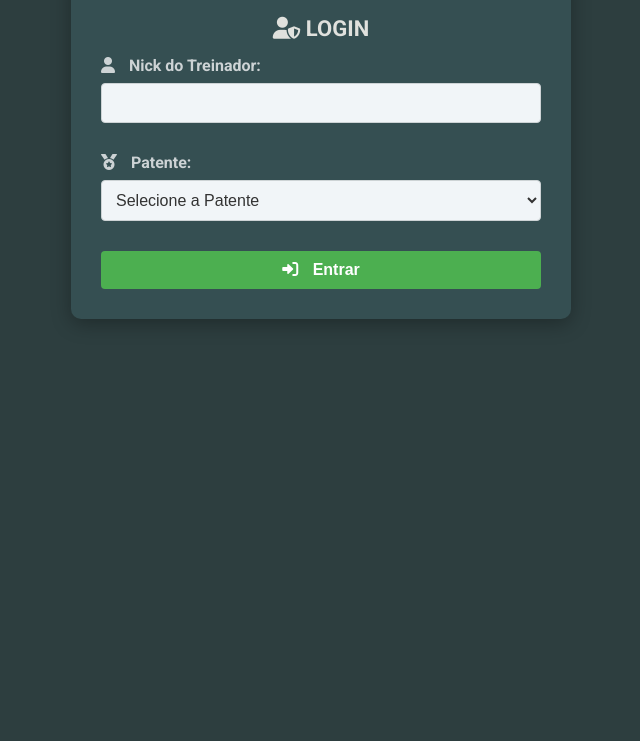
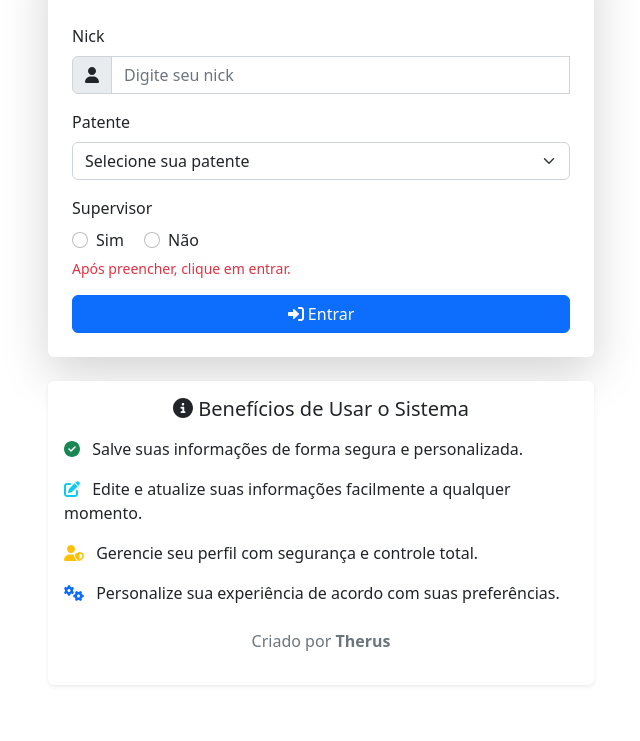
Before and after one commit to marcosafeitosa/automatizacao-treinos, a plain HTML site: page index.html in a window 1280 px wide. Shown: the part 59-800 px from the top of the page, without its empty margins (319-959 px from the left). Drawn offline with nearby package versions, Linux system fonts and the light colour scheme.

Commit message:
Atualizar o index.html

```diff
--- a/index.html
+++ b/index.html
@@ -1,50 +1,100 @@
 <!DOCTYPE html>
-<html lang="pt-BR">
+<html lang="pt-br">
 <head>
     <meta charset="UTF-8">
     <meta name="viewport" content="width=device-width, initial-scale=1.0">
     <title>Tela de Login</title>
-    <link rel="stylesheet" href="styles.css">
-    <link rel="stylesheet" href="https://cdnjs.cloudflare.com/ajax/libs/font-awesome/6.0.0-beta3/css/all.min.css">
-    <link rel="preconnect" href="https://fonts.googleapis.com">
-    <link rel="stylesheet" href="https://fonts.googleapis.com/css2?family=Roboto:wght@400;700&display=swap">
+    <link rel="stylesheet" href="https://cdn.jsdelivr.net/npm/bootstrap@5.2.3/dist/css/bootstrap.min.css">
+    <link rel="stylesheet" href="https://cdnjs.cloudflare.com/ajax/libs/font-awesome/6.2.0/css/all.min.css">
+    <link rel="stylesheet" href="style.css">
 </head>
 <body>
-    <div class="login-container">
-        <h1><i class="fas fa-user-shield"></i> Login</h1>
-        <form id="loginForm">
-            <div class="form-group">
-                <label for="nick"><i class="fas fa-user"></i> Nick do Treinador:</label>
-                <input type="text" id="nick" required>
+    <div class="container">
+        <div class="row justify-content-center">
+            <div class="col-md-6">
+                <div class="card shadow-lg border-0">
+                    <div class="card-header bg-primary text-white text-center">
+                        <h3><i class="fas fa-user-lock"></i> Login</h3>
+                    </div>
+                    <div class="card-body p-4">
+                        <form id="loginForm" novalidate>
+                            <div class="mb-3">
+                                <label for="nick" class="form-label">Nick</label>
+                                <div class="input-group">
+                                    <span class="input-group-text"><i class="fas fa-user"></i></span>
+                                    <input type="text" class="form-control" id="nick" aria-describedby="nickHelp" placeholder="Digite seu nick" required>
+                                    <div class="invalid-feedback">Por favor, insira seu nick.</div>
+                                </div>
+                            </div>
+                            <div class="mb-3">
+                                <label for="opcao1" class="form-label">Patente</label>
+                                <select class="form-select" id="opcao1" required>
+                                    <option value="">Selecione sua patente</option>
+                                    <option value="terceiro-sargento">Terceiro Sargento</option>
+                                    <option value="segundo-sargento">Segundo Sargento</option>
+                                    <option value="primeiro-sargento">Primeiro Sargento</option>
+                                    <option value="subtenente">Subtenente</option>
+                                    <option value="aluno-espcex">Aluno da EsPCEx</option>
+                                    <option value="cadete">Cadete da AMAN</option>
+                                    <option value="aspirante">Aspirante-a-Oficial</option>
+                                    <option value="segundo-tenente">Segundo Tenente</option>
+                                    <option value="primeiro-tenente">Primeiro Tenente</option>
+                                    <option value="capitao">Capitão</option>
+                                    <option value="major">Major</option>
+                                    <option value="tenente-coronel">Tenente-Coronel</option>
+                                    <option value="coronel">Coronel</option>
+                                    <option value="gdb">General de Brigada</option>
+                                    <option value="gdd">General de Divisão</option>
+                                    <option value="gde">General de Exército</option>
+                                </select>
+                                <div class="invalid-feedback">Por favor, selecione sua patente.</div>
+                            </div>
+                            <div class="mb-3">
+                                <label for="supervisor" class="form-label">Supervisor</label>
+                                <div>
+                                    <div class="form-check form-check-inline">
+                                        <input class="form-check-input" type="radio" name="supervisor" id="supervisorSim" value="sim" required>
+                                        <label class="form-check-label" for="supervisorSim">Sim</label>
+                                    </div>
+                                    <div class="form-check form-check-inline">
+                                        <input class="form-check-input" type="radio" name="supervisor" id="supervisorNao" value="nao" required>
+                                        <label class="form-check-label" for="supervisorNao">Não</label>
+                                    </div>
+                                    <div class="invalid-feedback d-block">Após preencher, clique em entrar.</div>
+                                </div>
+                            </div>
+                            <button type="submit" class="btn btn-primary w-100"><i class="fas fa-sign-in-alt"></i> Entrar</button>
+                        </form>
+                    </div>
+                </div>
+
+                <!-- Container de Informações -->
+                <div class="card mt-4 shadow-sm border-0">
+                    <div class="card-body">
+                        <h5 class="card-title text-center mb-3"><i class="fas fa-info-circle"></i> Benefícios de Usar o Sistema</h5>
+                        <ul class="list-unstyled">
+                            <li class="mb-3">
+                                <i class="fas fa-check-circle text-success me-2"></i> Salve suas informações de forma segura e personalizada.
+                            </li>
+                            <li class="mb-3">
+                                <i class="fas fa-edit text-info me-2"></i> Edite e atualize suas informações facilmente a qualquer momento.
+                            </li>
+                            <li class="mb-3">
+                                <i class="fas fa-user-shield text-warning me-2"></i> Gerencie seu perfil com segurança e controle total.
+                            </li>
+                            <li class="mb-3">
+                                <i class="fas fa-cogs text-primary me-2"></i> Personalize sua experiência de acordo com suas preferências.
+                            </li>
+                        </ul>
+                        <p class="text-muted text-center mt-4">Criado por <strong>Therus</strong></p>
+                    </div>
+                </div>
             </div>
-
-            <div class="form-group">
-                <label for="patente"><i class="fas fa-medal"></i> Patente:</label>
-                <select id="patente" required>
-                    <option value="">Selecione a Patente</option>
-                    <option value="Terceiro Sargento">Terceiro Sargento</option>
-                    <option value="Segundo Sargento">Segundo Sargento</option>
-                    <option value="Primeiro Sargento">Primeiro Sargento</option>
-                    <option value="Subtenente">Subtenente</option>
-                    <option value="Aluno da EsPCEx">Aluno da EsPCEx</option>
-                    <option value="Cadete da AMAN">Cadete da AMAN</option>
-                    <option value="Aspirante-a-Oficial">Aspirante-a-Oficial</option>
-                    <option value="Segundo Tenente">Segundo Tenente</option>
-                    <option value="Primeiro Tenente">Primeiro Tenente</option>
-                    <option value="Capitão">Capitão</option>
-                    <option value="Major">Major</option>
-                    <option value="Tenente-Coronel">Tenente-Coronel</option>
-                    <option value="Coronel">Coronel</option>
-                    <option value="General de Brigada">General de Brigada</option>
-                    <option value="General de Divisão">General de Divisão</option>
-                    <option value="General de Exército">General de Exército</option>
-                </select>
-            </div>
-
-            <button type="submit"><i class="fas fa-sign-in-alt"></i> Entrar</button>
-        </form>
+        </div>
     </div>
 
+    <script src="https://cdn.jsdelivr.net/npm/bootstrap@5.2.3/dist/js/bootstrap.bundle.min.js"></script>
+    <script src="https://cdnjs.cloudflare.com/ajax/libs/font-awesome/6.2.0/js/all.min.js"></script>
     <script src="script.js"></script>
 </body>
 </html>
```
